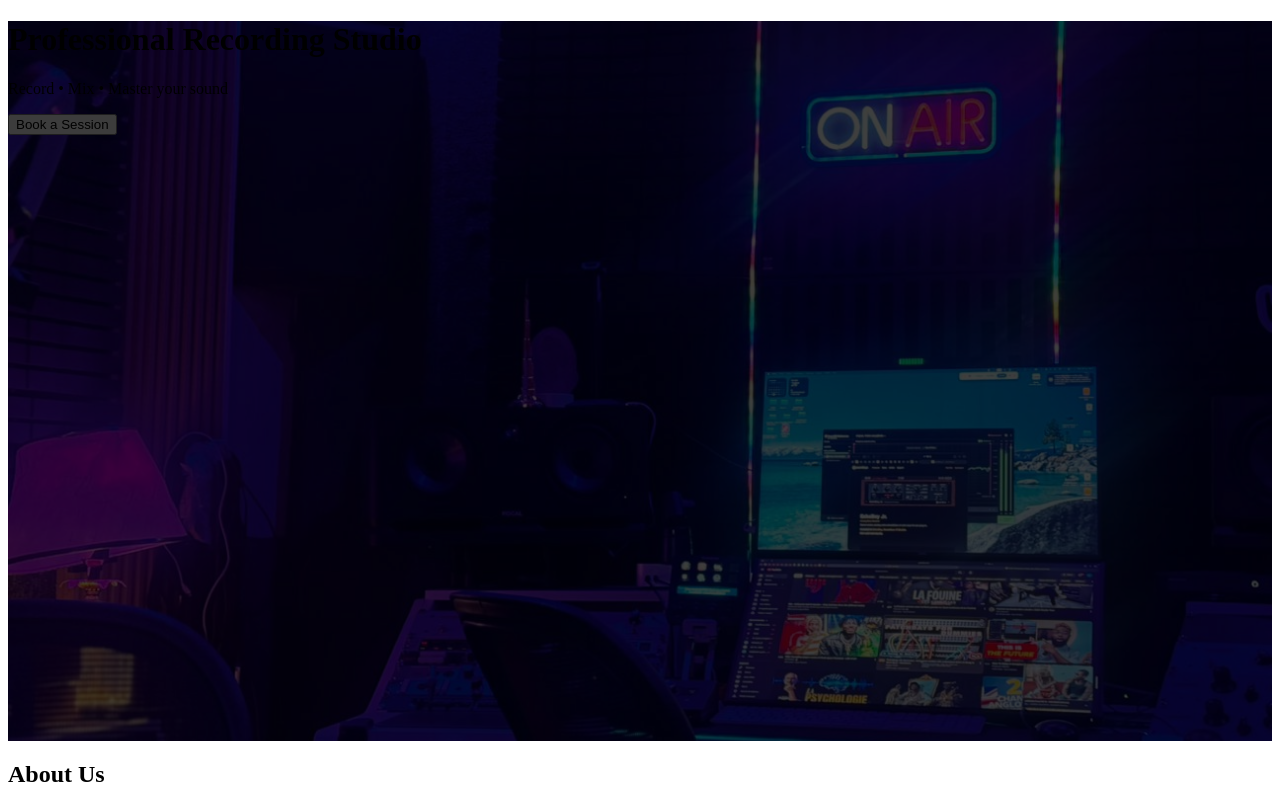
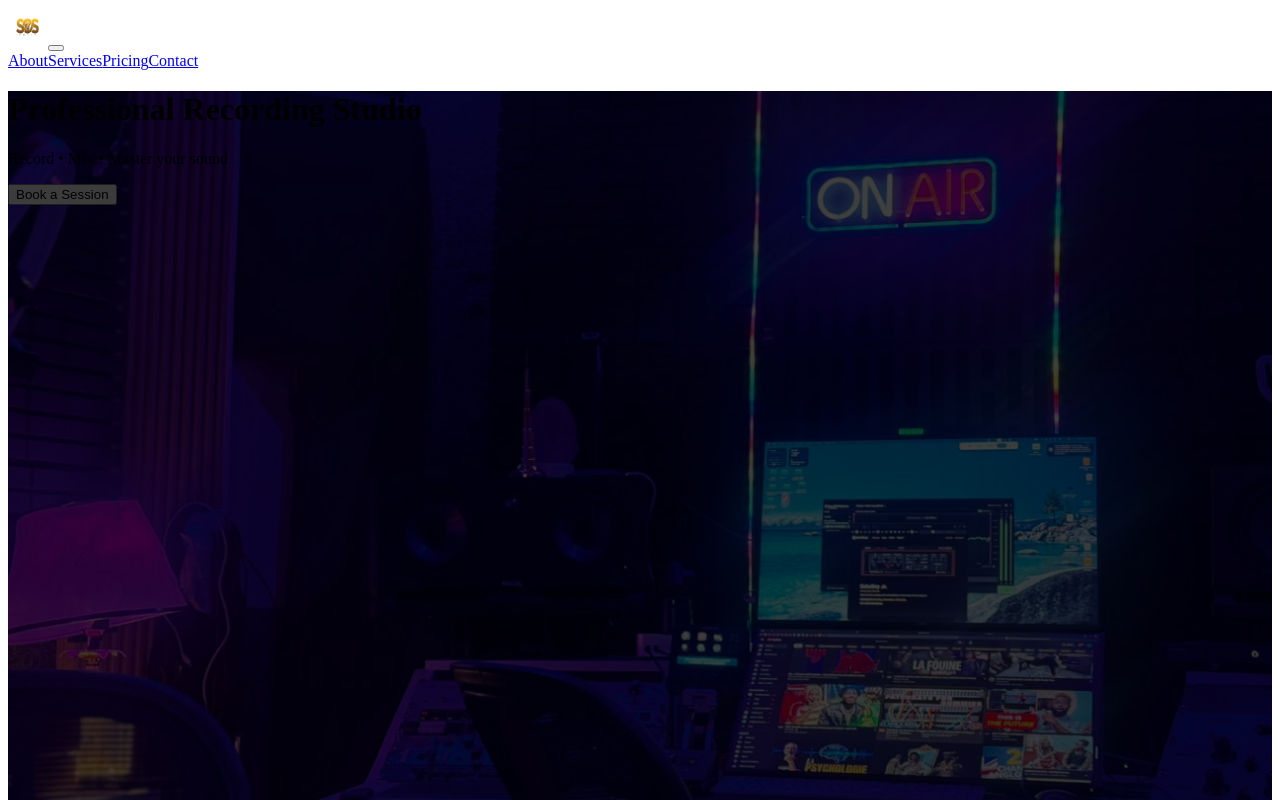
Before and after one commit to Youscool/sos-music, a Next.js app: page / in a window 1280 px wide. Shown: the top 800 px of the page. Built offline with nearby package versions, Linux system fonts and the light colour scheme.

Commit message:
rendering problem fixed*

```diff
--- a/app/components/About/About.jsx
+++ b/app/components/About/About.jsx
@@ -1,3 +1,4 @@
+"use client"
 import { Container, Row, Col } from "react-bootstrap";
 
 export default function About() {
--- a/app/components/Contacts/Contacts.jsx
+++ b/app/components/Contacts/Contacts.jsx
@@ -1,3 +1,4 @@
+"use client"
 import { Container, Form, Button } from "react-bootstrap";
 
 export default function Contacts() {
--- a/app/components/Header/Header.jsx
+++ b/app/components/Header/Header.jsx
@@ -1,10 +1,27 @@
+
+"use client"
+import Image from "next/image";
 import { Container, Navbar, Nav, Button } from "react-bootstrap";
-
-import Image from "next/image";
 
 export default function Header() {
   return (
     <>
+    <Navbar expand="lg" variant="dark" className="py-3">
+        <Container>
+          <Navbar.Brand>
+            <Image src="/Logo.png" width={40} height={40} alt="SOS Music" />
+          </Navbar.Brand>
+          <Navbar.Toggle />
+          <Navbar.Collapse>
+            <Nav className="ms-auto gap-3">
+              <Nav.Link href="#about">About</Nav.Link>
+              <Nav.Link href="#services">Services</Nav.Link>
+              <Nav.Link href="#pricing">Pricing</Nav.Link>
+              <Nav.Link href="#contact">Contact</Nav.Link>
+            </Nav>
+          </Navbar.Collapse>
+        </Container>
+      </Navbar>
       <div
         style={{
           backgroundImage: "url('/hero.jpeg')",
--- a/app/components/Pricing/Pricing.jsx
+++ b/app/components/Pricing/Pricing.jsx
@@ -1,3 +1,4 @@
+"use client"
 import { Container, Row, Col, Card, Button } from "react-bootstrap";
 
 export default function Pricing() {
--- a/app/components/Services/Services.jsx
+++ b/app/components/Services/Services.jsx
@@ -1,3 +1,4 @@
+"use client"
 import { Container, Row, Col, Card } from "react-bootstrap";
 
 const services = [
```
